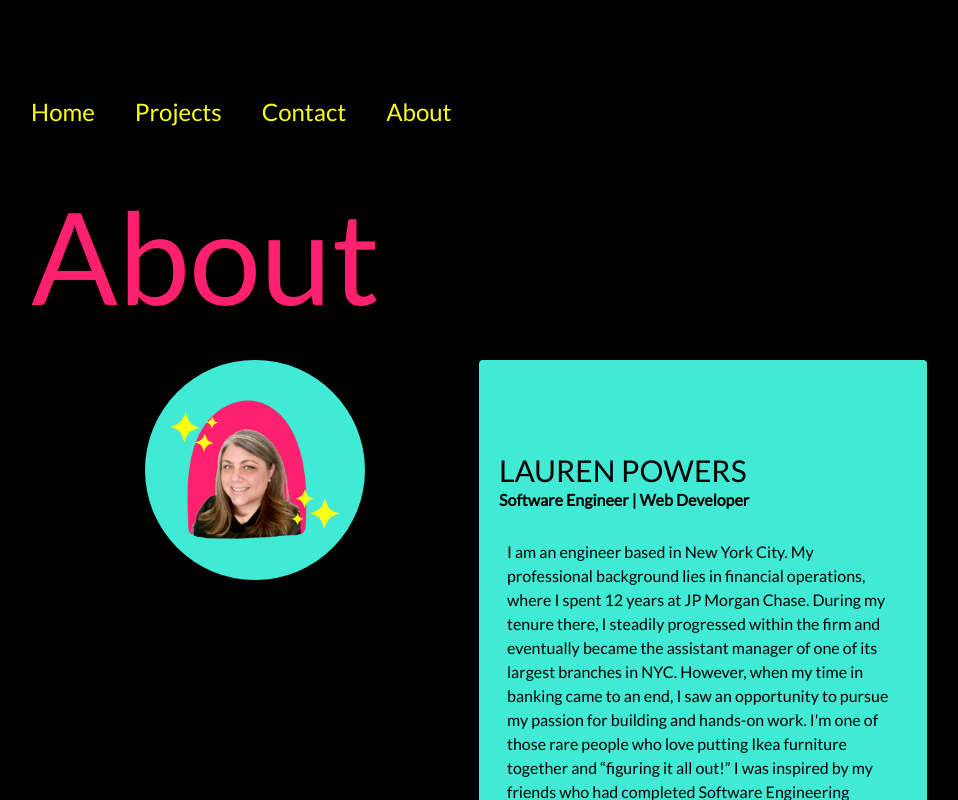
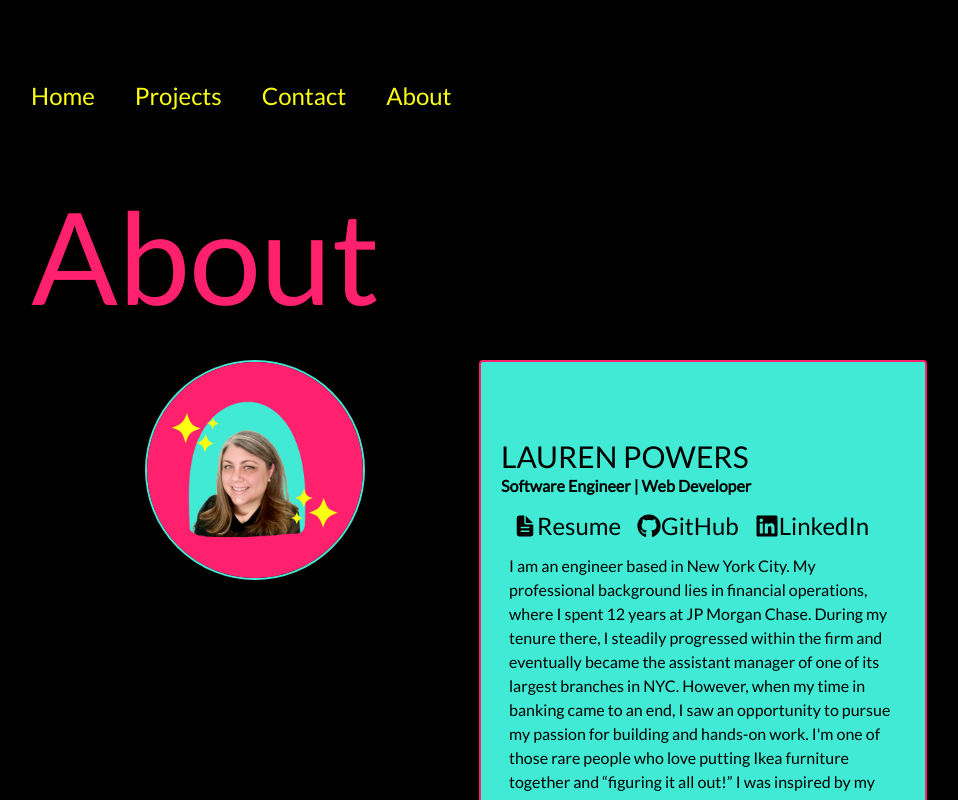
Before and after one commit to laurenpowers20/portfolio-page-v3, a Next.js app: page /about in a window 1280 px wide. Shown: the whole page, without its empty margins (161-1119 px from the left). Built offline with nearby package versions, Linux system fonts and the light colour scheme.

Commit message:
add resume link, replace headshot

```diff
--- a/src/components/AboutCard.js
+++ b/src/components/AboutCard.js
@@ -2,8 +2,9 @@ import { motion as m } from "framer-motion";
 import { container, item } from "../../animation.js";
 import headshot from "../assets/HeadShot.png";
 import Image from "next/image.js";
+
 import Link from "next/link";
-import { GrDocumentText } from "react-icons/gr";
+import { IoDocumentText } from "react-icons/io5";
 import { FaGithub } from "react-icons/fa";
 import { FaLinkedin } from "react-icons/fa";
 
@@ -17,22 +18,67 @@ export default function AboutCard() {
             className="sm:flex sm:justify-center"
             animate={{ y: 0 }}
             initial={{ y: "100%" }}
-            transition={{ delay: 0.8, duration: 1 }}
+            transition={{ delay: 0.8, duration: 0.5 }}
           >
             <Image
               src={headshot}
               alt="Picture of Lauren"
               width={220}
               height={220}
-              className="rounded-full mx-auto mb-5"
+              className="rounded-full mx-auto mb-5 border-solid border-2 border-neonBlue-500 "
             />
           </m.div>
         </div>
-        <div class="flex bg-neonBlue-500 rounded text-black p-5">
-          <div class="mb-auto mt-auto max-w-lg">
+
+        <div class="flex bg-neonBlue-500 rounded text-black p-5 border-solid border-2 border-neonPink-500">
+          <div class="mb-auto mt-auto max-w-lg ">
             <h1 class="text-3xl uppercase">Lauren Powers</h1>
-            <p class="font-semibold mb-5">Software Engineer | Web Developer</p>
-
+            <p class="font-semibold mb-2">Software Engineer | Web Developer</p>
+            <div className="font-latoBold lg:text-2xl text-1xl p-1 mx-auto">
+              <m.ul
+                className="flex"
+                variants={container}
+                initial="hidden"
+                animate="show"
+              >
+                <div>
+                  <m.li variants={item} className="px-2">
+                    <Link
+                      className="flex items-center hover:text-neonPink-500"
+                      href="https://drive.google.com/file/d/1mMuZRTahJpCMCIDbAI3qYwbjx1DzomjS/view?usp=share_link"
+                      rel="noreferrer"
+                      alt="resume file"
+                      target="_blank"
+                    >
+                      <IoDocumentText alt="resume" />
+                      Resume
+                    </Link>
+                  </m.li>
+                </div>
+                <div>
+                  <m.li variants={item} className="px-2">
+                    <Link
+                      className="flex items-center hover:text-neonPink-500"
+                      href="https://github.com/laurenpowers20"
+                    >
+                      <FaGithub alt="github" />
+                      GitHub
+                    </Link>
+                  </m.li>
+                </div>
+                <div>
+                  <m.li variants={item} className="px-2">
+                    <Link
+                      className="flex items-center hover:text-neonPink-500"
+                      href="https://www.linkedin.com/in/lauren-powers20/"
+                    >
+                      <FaLinkedin className="items-center" alt="linkedin" />
+                      LinkedIn
+                    </Link>
+                  </m.li>
+                </div>
+              </m.ul>
+            </div>
             <m.div
               variants={container}
               animate="show"
--- a/src/components/NavBar.js
+++ b/src/components/NavBar.js
@@ -29,7 +29,7 @@ export default function NavBar() {
         onClick={handleClick}
         className="sm:hidden z-30 absolute text-neonYellow-500 text-4xl hover:text-white "
       >
-        {!nav ? <FaBars /> : <FaTimes  />}
+        {!nav ? <FaBars /> : <FaTimes />}
       </div>
       {/* mobile menu */}
       <ul
@@ -50,7 +50,7 @@ export default function NavBar() {
           <li className="hover:text-white py-4 text-4xl">Contact</li>
         </Link>
         <Link onClick={handleClick} href={"/about"}>
-          <li className="hover:text-white py-6 text-4xl">About</li>
+          <li className="hover:text-white py-4 text-4xl">About</li>
         </Link>
       </ul>
     </>
--- a/src/pages/_app.js
+++ b/src/pages/_app.js
@@ -4,7 +4,7 @@ import { AnimatePresence } from "framer-motion";
 
 function MyApp({ Component, pageProps, router }) {
   return (
-    <div className="font-latoReg relative h-screen overflow-hidden py-24 px-12 lg:px-48">
+    <div className="font-latoReg relative h-screen overflow-hidden py-20 px-12 lg:px-48">
       <NavBar />
       <AnimatePresence initial={false}>
         <Component key={router.pathname} {...pageProps} />
--- a/src/pages/contact.js
+++ b/src/pages/contact.js
@@ -17,12 +17,12 @@ export default function Contact() {
       }}
       className="text-gray-900 absolute top-0 left-0 w-full h-full bg-neonBlue-500 lg:px-48 px-16 overflow-y-auto"
     >
-      <div className="my-52 p-1 overflow-hidden ">
+      <div className="my-48 overflow-hidden ">
         <m.h1
           animate={{ y: 0 }}
           initial={{ y: "100%" }}
           transition={{ delay: 0.5, duration: 0.5 }}
-          className="lg:text-8xl text-5xl lg:text-left"
+          className="lg:text-8xl text-4xl lg:text-left"
         >
           Let's work together
         </m.h1>
@@ -30,7 +30,7 @@ export default function Contact() {
           animate={{ y: 0 }}
           initial={{ y: "100%" }}
           transition={{ delay: 0.5, duration: 0.5 }}
-          className="lg:text-6xl text-4xl lg:text-left"
+          className="lg:text-6xl text-3xl lg:text-left"
         >
           <a
             className="hover:text-neonPink-500 flex items-center"
```
Also changed, not shown: src/assets/HeadShot.png, 1 other file (tests, documents, lock files or other folders).
